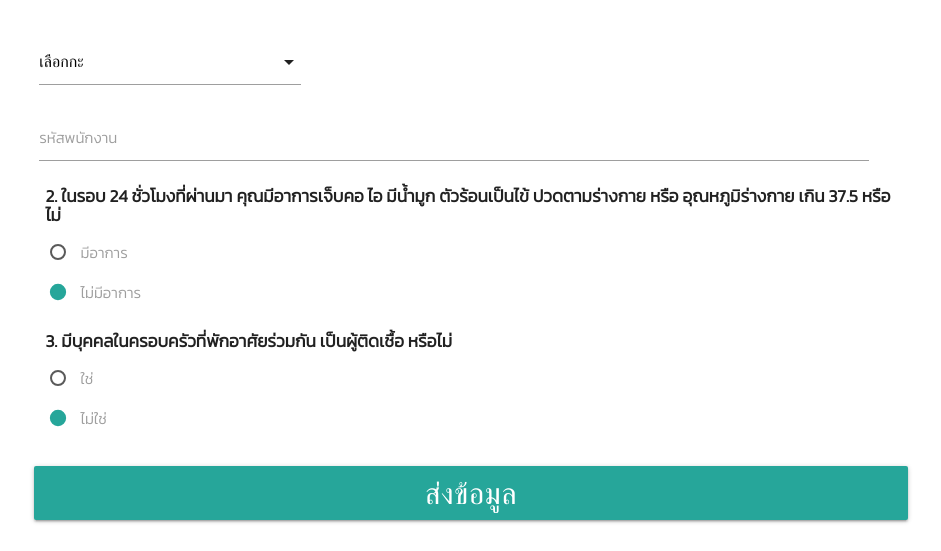
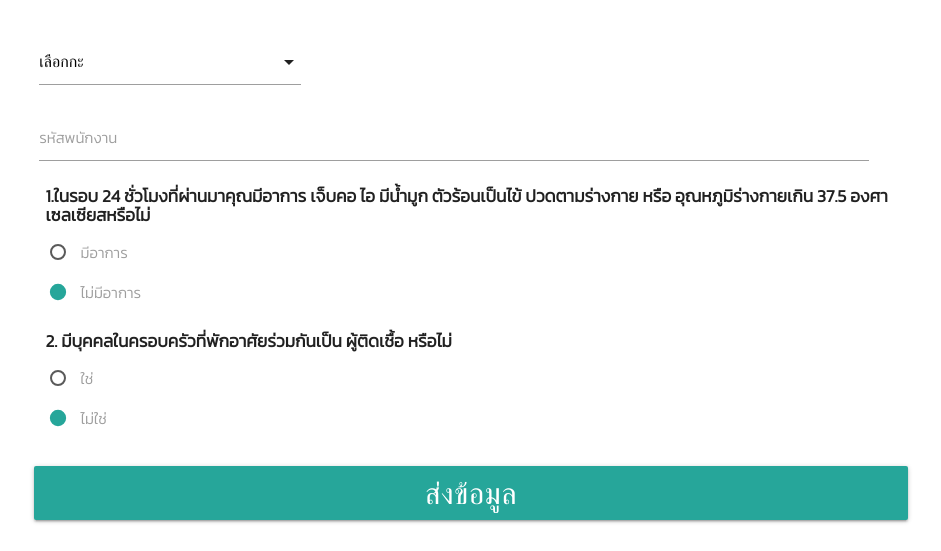
Before and after one commit to nopparat231/form-covid19, a PHP site: page /?insider in a window 1280 px wide. Shown: the part 374-925 px from the top of the page, without its empty margins (169-1110 px from the left). Run offline with PHP 8.4, Linux system fonts and the light colour scheme.

Commit message:
Update insider.php

```diff
--- a/insider.php
+++ b/insider.php
@@ -45,7 +45,7 @@
                          -->
                         <input name="group101" type="radio" value="1" position:fixed; opacity:0; />
                         <div class="col s12">
-                            <h6> <b> 2. ในรอบ 24 ชั่วโมงที่ผ่านมา คุณมีอาการเจ็บคอ ไอ มีน้ำมูก ตัวร้อนเป็นไข้ ปวดตามร่างกาย หรือ อุณหภูมิร่างกาย เกิน 37.5  หรือไม่  </b> </h6>
+                            <h6> <b> 1.ในรอบ 24 ชั่วโมงที่ผ่านมาคุณมีอาการ เจ็บคอ ไอ มีน้ำมูก ตัวร้อนเป็นไข้ ปวดตามร่างกาย หรือ อุณหภูมิร่างกายเกิน 37.5 องศาเซลเซียสหรือไม่ </b> </h6>
                             <p>
                                 <label>
                                     <input name="group1" type="radio" value="1"  />
@@ -61,7 +61,7 @@
                         </div>
 
                         <div class="col s12">
-                            <h6> <b> 3. มีบุคคลในครอบครัวที่พักอาศัยร่วมกัน เป็นผู้ติดเชื้อ หรือไม่
+                            <h6> <b> 2. มีบุคคลในครอบครัวที่พักอาศัยร่วมกันเป็น ผู้ติดเชื้อ หรือไม่
                                 </b> </h6>
                             <p>
                                 <label>
```
